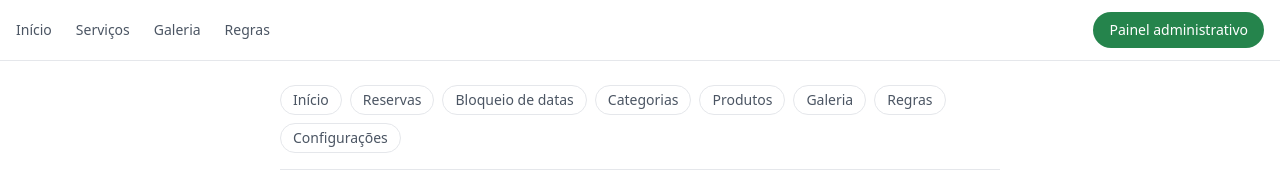
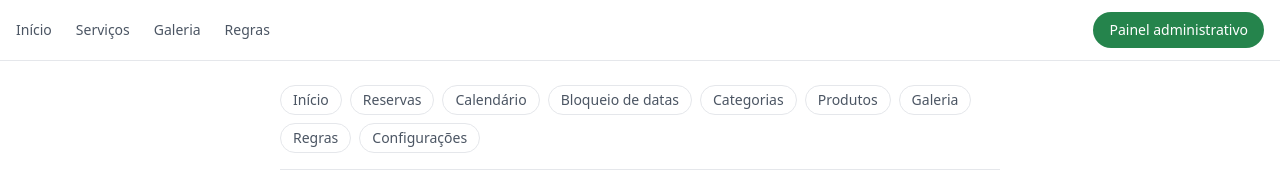
Before and after one commit to MelquiVieira12/chacara-da-nega, a Next.js app: page /admin/reservas in a window 1280 px wide. Shown: the top 175 px of the page. Built offline with nearby package versions, Linux system fonts and the light colour scheme; no server answers; the database is empty.

Commit message:
Add missing link to AdminNav component

```diff
--- a/src/app/admin/AdminNav.tsx
+++ b/src/app/admin/AdminNav.tsx
@@ -1,7 +1,8 @@
 export default function AdminNav() {
-  const links = [
+    const links = [
     { href: "/admin", label: "Início" },
     { href: "/admin/reservas", label: "Reservas" },
+    { href: "/admin/calendario", label: "Calendário" },
     { href: "/admin/bloqueios", label: "Bloqueio de datas" },
     { href: "/admin/categorias", label: "Categorias" },
     { href: "/admin/produtos", label: "Produtos" },
```
